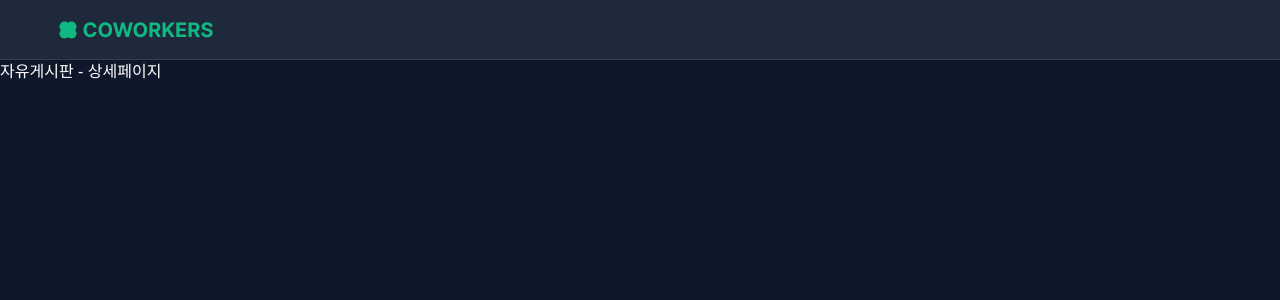
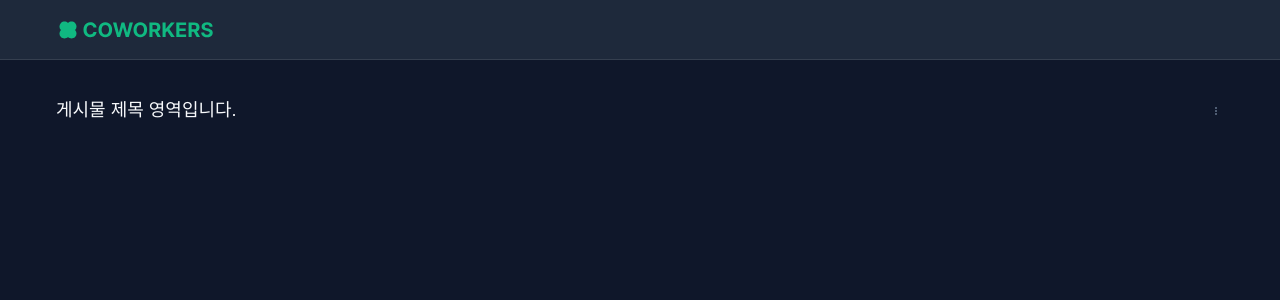
Before and after one commit to ozen0718/coworkers, a Next.js app: page /boards/1 in a window 1280 px wide. Shown: the top 300 px of the page. Built offline with nearby package versions, Linux system fonts and the light colour scheme.

Commit message:
[Feat] 자유게시판 - 상세페이지 생성

```diff
--- a/src/app/(main)/boards/[articleid]/page.tsx
+++ b/src/app/(main)/boards/[articleid]/page.tsx
@@ -1,5 +1,55 @@
 'use client';
+import Image from 'next/image';
+import { useState } from 'react';
+import PostDropdown from '@/components/Card/Post/PostDropdown';
 
 export default function ArticleDetail() {
-  return <div>자유게시판 - 상세페이지</div>;
+  const [isDropDownOpen, setIsDropDownOpen] = useState(false);
+  const [isEditing, setIsEditing] = useState(false);
+
+  const toggleDropdown = () => {
+    setIsDropDownOpen((prev) => !prev);
+  };
+
+  /* Dropdown 수정 */
+  const handleEdit = () => {
+    setIsEditing(true);
+  };
+
+  /* Dropdown 삭제 */
+  const handleDelete = () => {
+    console.log('삭제 눌렀다.');
+  };
+
+  return (
+    <div className="bg-bg300 flex min-h-screen flex-col items-center text-white">
+      <div className="w-full max-w-[1200px] px-4">
+        {/* 타이틀 영역 */}
+        <div className="mt-10 flex w-full max-w-[1200px] items-center justify-between">
+          <p className="text-gray100 text-2lg-medium flex font-bold">게시물 제목 영역입니다.</p>
+          <Image
+            className="cursor-pointer"
+            src="/icons/kebab.svg"
+            alt="Kebab Icon"
+            width={16}
+            height={16}
+            onClick={toggleDropdown}
+          />
+        </div>
+        {isDropDownOpen && (
+          <PostDropdown
+            type="kebab"
+            textJustify="center"
+            options={[
+              { label: '수정', action: handleEdit },
+              { label: '삭제', action: handleDelete },
+            ]}
+            isOpen={isDropDownOpen}
+            toggleDropdown={toggleDropdown}
+            toppercent="15%"
+          />
+        )}
+      </div>
+    </div>
+  );
 }
--- a/src/app/(main)/boards/page.tsx
+++ b/src/app/(main)/boards/page.tsx
@@ -29,7 +29,7 @@ export default function BoardPage() {
     <div className="bg-bg300 flex min-h-screen flex-col items-center text-white">
       <div className="w-full max-w-[1200px] px-4">
         <div className="w-full max-w-[1200px]">
-          <h1 className="text-gray100 mt-10 font-bold sm:text-2xl">자유게시판</h1>
+          <p className="text-gray100 mt-10 font-bold sm:text-2xl">자유게시판</p>
         </div>
 
         <div className="relative mt-10 w-full max-w-[1201px]">
--- a/src/components/Card/Comment/AuthorInfo.tsx
+++ b/src/components/Card/Comment/AuthorInfo.tsx
@@ -11,7 +11,7 @@ export default function AuthorInfo({
   showDate = true,
   authorName = '우지은',
   date = '2024.07.25',
-  showKabab = false,
+  showKebab = false,
 }) {
   const [isLiked, setIsLiked] = useState(false);
 
@@ -48,7 +48,7 @@ export default function AuthorInfo({
           </div>
         )}
 
-        {showKabab && (
+        {showKebab && (
           <Image
             className="ml-1 cursor-pointer"
             src="/icons/kebab.svg"
--- a/src/components/Card/Post/PostCard.tsx
+++ b/src/components/Card/Post/PostCard.tsx
@@ -137,7 +137,7 @@ export default function PostCard({
       {/* 작성자 정보 */}
       <div>
         <AuthorInfo
-          showKabab={showKebab && size === 'small'}
+          showKebab={showKebab && size === 'small'}
           showDate={type === 'general' && size !== 'small' ? true : false}
           showDivider={type === 'general' && size !== 'small' ? true : false}
         />
```
